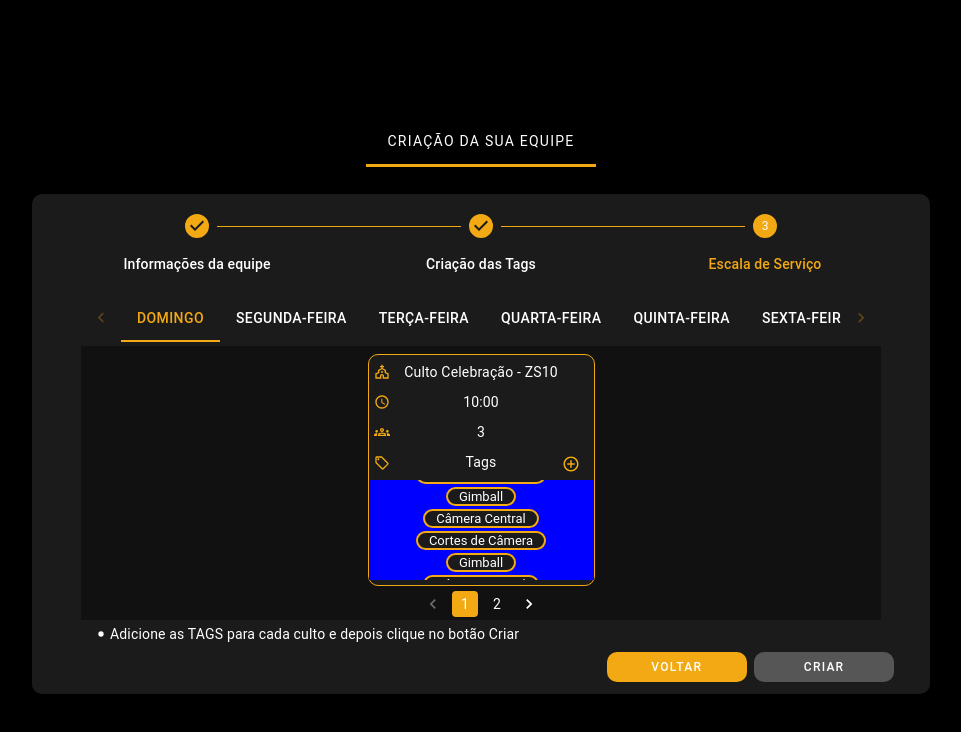
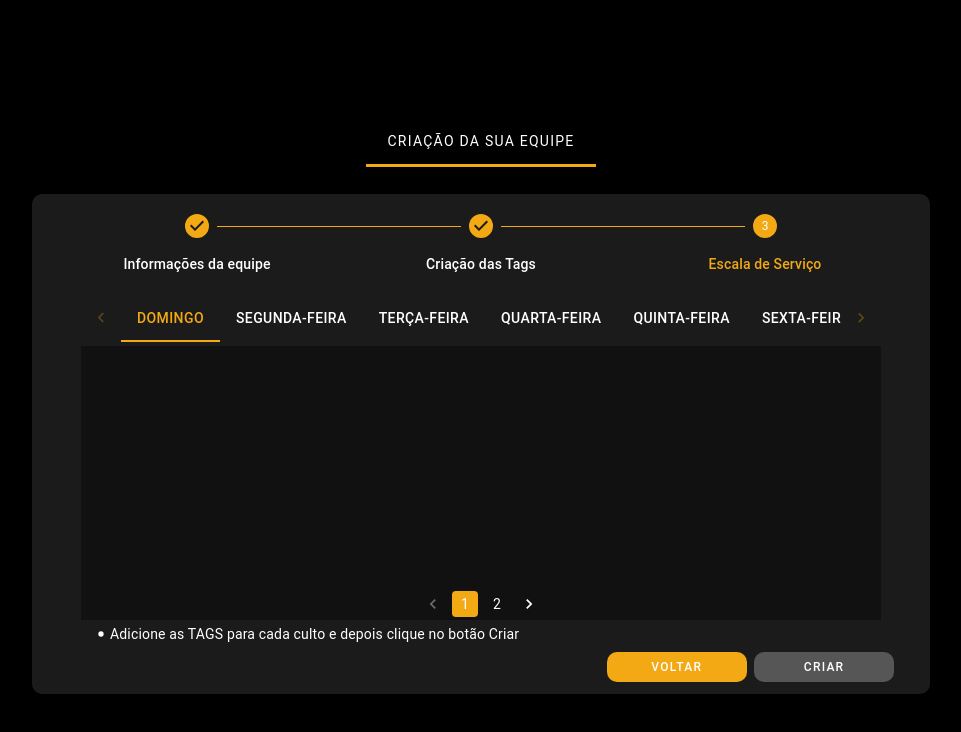
Before and after one commit to SamuelCFelix/Escala-Frontend, a React (Create React App) app: page /primeiroacesso/criarequipe in a window 1280 px wide. Shown: the top 732 px of the page, without its empty margins (159-1120 px from the left). Built offline with nearby package versions, Linux system fonts and the light colour scheme.

Commit message:
criação dos cards do culto, e correção de bugs

```diff
--- a/src/pages/criarEquipe/index.js
+++ b/src/pages/criarEquipe/index.js
@@ -500,6 +500,8 @@ const styles = {
     border: "2px solid #F3A913",
     borderRadius: "10px",
     color: "#ffffff",
+    height: "32px",
+    minHeight: "32px",
   },
   boxChipAdd: {
     display: "flex",
@@ -556,6 +558,7 @@ const styles = {
     height: "242px",
     alignItems: "center",
     justifyContent: "center",
+    gap: "20px",
   },
   CardProgramacao: {
     display: "flex",
@@ -603,16 +606,15 @@ const styles = {
     mr: "5px",
   },
   boxListChipsCardInfo: {
-    background: "blue",
     display: "flex",
     flexDirection: "column",
     width: "100%",
-    height: "100px",
-    maxHeight: "100px",
-    alignItems: "center",
-    justifyContent: "center",
+    height: "70px",
+    maxHeight: "70px",
+    alignItems: "center",
+    justifyContent: "flex-start",
     overflowY: "auto",
-    gap: "3px",
+    gap: "5px",
   },
   boxPaginacao: {
     display: "flex",
@@ -662,6 +664,7 @@ const CriarEquipe = () => {
   const [tags, setTags] = useState([]);
   const [valueTag, setValueTag] = useState("");
   const [valueTab, setValueTab] = useState(0);
+  const [cardsCulto, setCardsCulto] = useState([]);
 
   useEffect(() => {
     if (diaDaSemana && horario && servindo && tituloCulto) {
@@ -741,6 +744,14 @@ const CriarEquipe = () => {
     setAnchorEl(event.currentTarget);
   };
 
+  function normalizeTag(tag) {
+    return tag
+      .trim()
+      .toLowerCase()
+      .normalize("NFD")
+      .replace(/[\u0300-\u036f]/g, "");
+  }
+
   function handleGerarProgramacao() {
     let novaProgramacao = {
       dia: diaDaSemana,
@@ -758,7 +769,7 @@ const CriarEquipe = () => {
           item.dia === novaProgramacao.dia &&
           item.horario === novaProgramacao.horario &&
           item.servindo === novaProgramacao.servindo &&
-          item.culto === novaProgramacao.culto
+          normalizeTag(item.culto) === normalizeTag(novaProgramacao.culto)
       )
     ) {
       let novoArrayProgramacoes = [...programacoes, novaProgramacao];
@@ -786,13 +797,16 @@ const CriarEquipe = () => {
       culto: tituloCulto,
     };
 
+    let normalizedEditProgramacaoCulto = normalizeTag(editProgramacao.culto);
+
     if (
       !programacoes.some(
-        (item) =>
+        (item, index) =>
+          index !== positionEdit &&
           item.dia === editProgramacao.dia &&
           item.horario === editProgramacao.horario &&
           item.servindo === editProgramacao.servindo &&
-          item.culto === editProgramacao.culto
+          normalizeTag(item.culto) === normalizedEditProgramacaoCulto
       )
     ) {
       let novoArrayProgramacoes = [...programacoes];
@@ -823,8 +837,12 @@ const CriarEquipe = () => {
   }
 
   function handleAddChip() {
-    if (valueTag.trim() !== "") {
-      if (!tags.some((tag) => tag.tag === valueTag)) {
+    if (valueTag !== "") {
+      let tagExists = tags.some(
+        (tag) => normalizeTag(tag.tag) === normalizeTag(valueTag)
+      );
+
+      if (!tagExists) {
         let newTag = { tag: valueTag };
         let newArrayTags = [...tags, newTag];
         setTags(newArrayTags);
@@ -848,6 +866,12 @@ const CriarEquipe = () => {
   const handlenProximoStep = () => {
     if (activeStep < 2) {
       setActiveStep((proximo) => proximo + 1);
+    }
+    if (activeStep === 1) {
+      let programacoesCard = [...programacoes];
+      setCardsCulto(programacoesCard);
+      console.log(programacoes);
+      console.log(programacoesCard);
     }
   };
 
@@ -1279,6 +1303,7 @@ const CriarEquipe = () => {
             </Box>
             <Box sx={styles.boxConteudoTabs}>
               <Box sx={styles.boxProgramacaoCards}>
+                {cardsCulto.map((card) => (
                   <Box sx={styles.CardProgramacao}>
                     <Box sx={styles.boxInfoCard}>
                       <Box sx={styles.boxIconeCardInfoLeft}>
@@ -1293,21 +1318,33 @@ const CriarEquipe = () => {
                             whiteSpace: "nowrap",
                           }}
                         >
-                        Culto Celebração - ZS10
+                          {card.culto}
                         </Typography>
                       </Box>
+                    </Box>
+                    <Box sx={styles.boxInfoCard}>
+                      <Box sx={styles.boxIconeCardInfoLeft}>
+                        <CalendarMonthOutlinedIcon sx={styles.estiloIcones} />
+                      </Box>
+                      <Typography sx={styles.textoTabelaVazio}>
+                        {card.dia}
+                      </Typography>
                     </Box>
                     <Box sx={styles.boxInfoCard}>
                       <Box sx={styles.boxIconeCardInfoLeft}>
                         <AccessTimeOutlinedIcon sx={styles.estiloIcones} />
                       </Box>
-                    <Typography sx={styles.textoTabelaVazio}>10:00</Typography>
+                      <Typography sx={styles.textoTabelaVazio}>
+                        {card.horario}
+                      </Typography>
                     </Box>
                     <Box sx={styles.boxInfoCard}>
                       <Box sx={styles.boxIconeCardInfoLeft}>
                         <GroupsOutlinedIcon sx={styles.estiloIcones} />
                       </Box>
-                    <Typography sx={styles.textoTabelaVazio}>3</Typography>
+                      <Typography sx={styles.textoTabelaVazio}>
+                        {card.servindo}
+                      </Typography>
                     </Box>
                     <Box sx={styles.boxInfoCard}>
                       <Box
@@ -1338,6 +1375,11 @@ const CriarEquipe = () => {
                         sx={styles.chipDefault}
                       />
                       <Chip
+                        label="Câmera Lateral - Esquerda"
+                        variant="outlined"
+                        sx={styles.chipDefault}
+                      />
+                      <Chip
                         label="Gimball"
                         variant="outlined"
                         sx={styles.chipDefault}
@@ -1347,23 +1389,9 @@ const CriarEquipe = () => {
                         variant="outlined"
                         sx={styles.chipDefault}
                       />
-                    <Chip
-                      label="Cortes de Câmera"
-                      variant="outlined"
-                      sx={styles.chipDefault}
-                    />
-                    <Chip
-                      label="Gimball"
-                      variant="outlined"
-                      sx={styles.chipDefault}
-                    />
-                    <Chip
-                      label="Câmera Central"
-                      variant="outlined"
-                      sx={styles.chipDefault}
-                    />
-                  </Box>
-                </Box>
+                    </Box>
+                  </Box>
+                ))}
               </Box>
               <Box sx={styles.boxPaginacao}>
                 <Pagination
```
Lines whose indentation alone changed are shown as unchanged.
